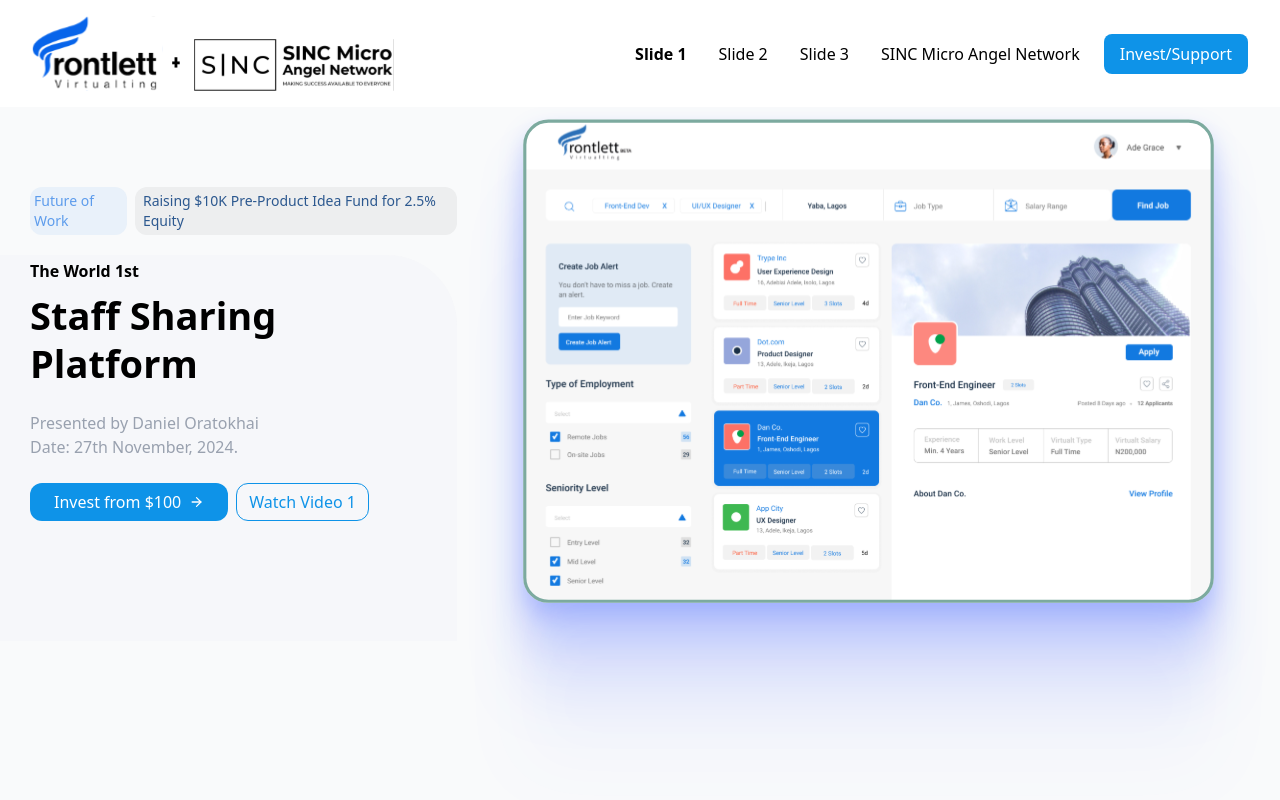
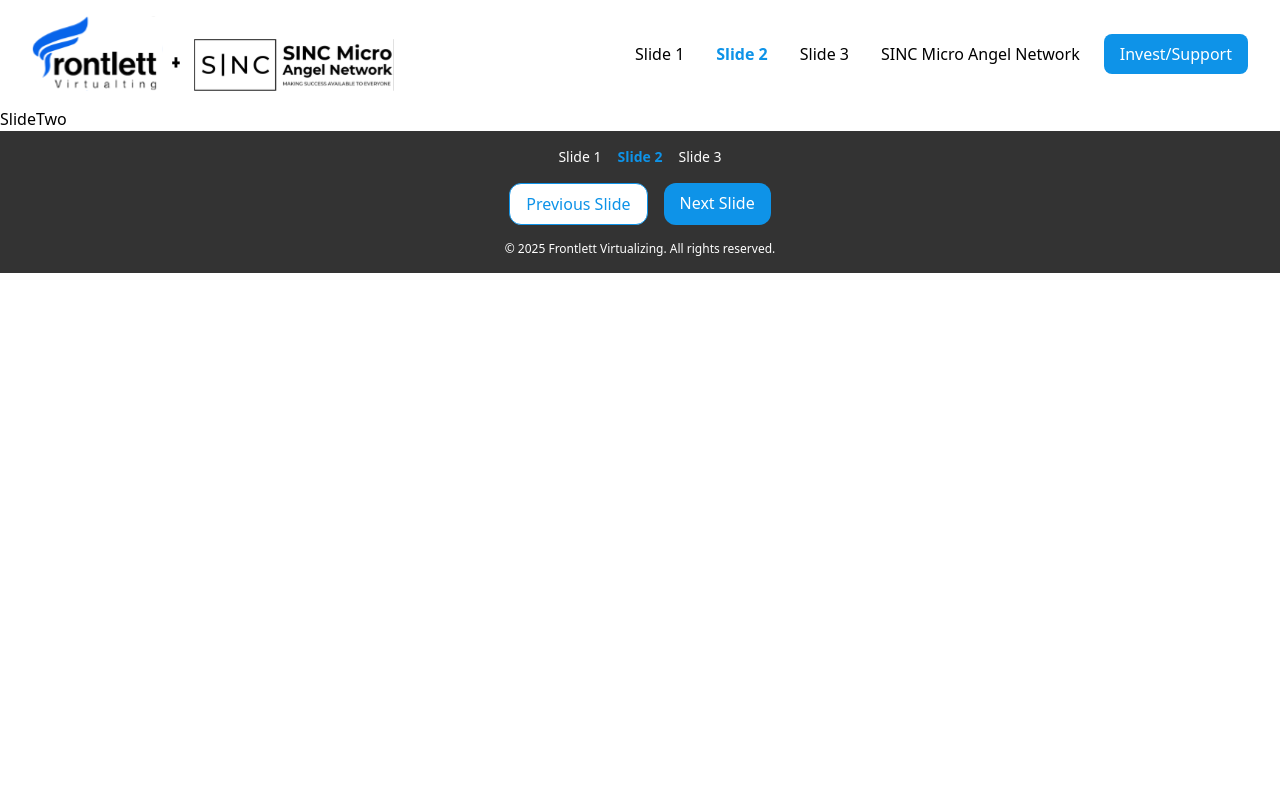
Before and after one commit to boarnerges/pitch-deck, a React (Vite) app: page /slide-two in a window 1280 px wide. Shown: the top 800 px of the page. Built offline with nearby package versions, Linux system fonts and the light colour scheme.

Commit message:
router setup

```diff
--- a/package.json
+++ b/package.json
@@ -13,6 +13,7 @@
     "@tailwindcss/vite": "^4.0.17",
     "react": "^19.0.0",
     "react-dom": "^19.0.0",
+    "react-router-dom": "^7.4.1",
     "tailwindcss": "^4.0.17"
   },
   "devDependencies": {
--- a/src/App.jsx
+++ b/src/App.jsx
@@ -1,49 +1,24 @@
 import React from "react";
-import Navbar from "./components/Navbar";
-import HeroSection from "./components/HeroSection";
-import FeatureSection from "./components/FeatureSection";
-import PricingSection from "./components/PricingSection";
-import "./index.css";
-import ProblemSolutionSection from "./components/ProblemSolutionSection";
-import UserPersonas from "./components/UserPersonas";
-import ProductService from "./components/ProductService";
-import ProductOverview from "./components/ProductOverview";
-import MarketSize from "./components/MarketSize";
-import Technology from "./components/Technology";
-import Business from "./components/Business";
-import Swot from "./components/Swot";
-import Forces from "./components/Forces";
-import Traction from "./components/Traction";
-import Landscape from "./components/landscape";
-import WhyWeDiffer from "./components/WhyWeDiffer";
-import Partners from "./components/Partners";
-import OtherPartners from "./components/OtherPartners";
-import Footer from "./components/Footer";
+import { createBrowserRouter, RouterProvider } from "react-router-dom";
+import Layout from "./pages/Layout";
+import HomePage from "./pages/HomePage";
+import SlideTwo from "./pages/SlideTwo";
+import SlideThree from "./pages/SlideThree";
 
-function App() {
-  return (
-    <div className="bg-gray-50 min-h-screen">
-      <Navbar />
-      <HeroSection />
-      <FeatureSection />
-      <PricingSection />
-      <ProblemSolutionSection />
-      <UserPersonas />
-      <ProductService />
-      <ProductOverview />
-      <MarketSize />
-      <Technology />
-      <Business />
-      <Swot />
-      <Forces />
-      <Traction />
-      <Landscape />
-      <WhyWeDiffer />
-      <Partners />
-      <OtherPartners />
-      <Footer />
-    </div>
-  );
-}
+const router = createBrowserRouter([
+  {
+    path: "/",
+    element: <Layout />,
+    children: [
+      { index: true, element: <HomePage /> },
+      { path: "slide-two", element: <SlideTwo /> },
+      { path: "slide-three", element: <SlideThree /> },
+    ],
+  },
+]);
+
+const App = () => {
+  return <RouterProvider router={router} />;
+};
 
 export default App;
--- a/src/components/Footer.jsx
+++ b/src/components/Footer.jsx
@@ -1,21 +1,56 @@
 import React from "react";
+import { NavLink, useLocation } from "react-router-dom";
+
+const slides = ["/", "/slide-two", "/slide-three"]; // Slide order
 
 const Footer = () => {
+  const location = useLocation();
+  const currentIndex = slides.indexOf(location.pathname);
+
+  const prevSlide = currentIndex > 0 ? slides[currentIndex - 1] : null;
+  const nextSlide =
+    currentIndex < slides.length - 1 ? slides[currentIndex + 1] : null;
+
   return (
-    <div className="bg-[#333333] py-4 ">
-      <div className="flex text-white text-sm font-thin text-base justify-center gap-2 align-center">
-        <p className="">Slide 1</p>
-        <p>Slide 2</p>
-        <p>Slide 3</p>
+    <div className="bg-[#333333] py-4">
+      {/* Slide Navigation */}
+      <div className="flex text-white text-sm font-thin text-base justify-center gap-4">
+        {slides.map((slide, index) => (
+          <NavLink
+            key={index}
+            to={slide}
+            className={({ isActive }) =>
+              isActive ? "text-[#0E93E8] font-semibold" : "text-white"
+            }
+          >
+            Slide {index + 1}
+          </NavLink>
+        ))}
       </div>
-      <div className="py-4 flex justify-center">
-        <p className="flex text-sm py-2 px-4 bg-[#0E93E8] w-fit rounded-xl font-thin text-center text-white justify-center items-center">
-          Next Slide
-        </p>
+
+      {/* Previous & Next Slide Buttons */}
+      <div className="py-4 flex justify-center gap-4">
+        {prevSlide && (
+          <NavLink
+            to={prevSlide}
+            className="py-2 px-4 border border-[#0E93E8] rounded-xl text-[#0E93E8] bg-white font-thin text-center"
+          >
+            Previous Slide
+          </NavLink>
+        )}
+        {nextSlide && (
+          <NavLink
+            to={nextSlide}
+            className="py-2 px-4 bg-[#0E93E8] rounded-xl text-white font-thin text-center"
+          >
+            Next Slide
+          </NavLink>
+        )}
       </div>
-      <div></div>
+
+      {/* Footer Copyright */}
       <p className="text-white font-thin text-xs text-center">
-        2025 Frontlett Virtualizing. All rights reserved.
+        © 2025 Frontlett Virtualizing. All rights reserved.
       </p>
     </div>
   );
--- a/src/components/Navbar.jsx
+++ b/src/components/Navbar.jsx
@@ -1,4 +1,5 @@
 import React, { useState, useEffect, useRef } from "react";
+import { NavLink } from "react-router-dom";
 
 const Navbar = () => {
   const [isOpen, setIsOpen] = useState(false);
@@ -44,19 +45,19 @@
             }`}
           >
             <a
-              href="#"
+              href="/"
               className="block px-4 py-2 text-gray-700 hover:bg-gray-100"
             >
               Slide 1
             </a>
             <a
-              href="#"
+              href="/slide-two"
               className="block px-4 py-2 text-gray-700 hover:bg-gray-100"
             >
               Slide 2
             </a>
             <a
-              href="#"
+              href="/slide-three"
               className="block px-4 py-2 text-gray-700 hover:bg-gray-100"
             >
               Slide 3
@@ -74,12 +75,33 @@
 
           {/* Desktop Navigation (Hidden on Mobile) */}
           <div className="hidden sm:flex justify-items-end space-x-1 xl:space-x-8 text-[12px] lg:text-sm xl:text-base">
-            <a href="#" className="font-semibold text-black ">
+            <NavLink
+              to="/"
+              className={({ isActive }) =>
+                isActive ? "font-semibold text-[#0E93E8]" : " text-black"
+              }
+            >
               Slide 1
-            </a>
-            <a href="#">Slide 2</a>
-            <a href="#">Slide 3</a>
-            <a href="#">SINC Micro Angel Network</a>
+            </NavLink>
+            <NavLink
+              to="/slide-two"
+              className={({ isActive }) =>
+                isActive ? "font-semibold text-[#0E93E8]" : "text-black"
+              }
+            >
+              Slide 2
+            </NavLink>
+            <NavLink
+              to="/slide-three"
+              className={({ isActive }) =>
+                isActive ? "font-semibold text-[#0E93E8]" : "text-black"
+              }
+            >
+              Slide 3
+            </NavLink>
+            <NavLink to="#" className="text-black">
+              SINC Micro Angel Network
+            </NavLink>
           </div>
         </div>
 
--- /dev/null
+++ b/src/components/RevenueInvestment.jsx
@@ -0,0 +1,11 @@
+import React from "react";
+
+const RevenueInvestment = () => {
+  return (
+    <div>
+      <p>Frontlett Virtual</p>
+    </div>
+  );
+};
+
+export default RevenueInvestment;
--- /dev/null
+++ b/src/pages/HomePage.jsx
@@ -0,0 +1,46 @@
+import React from "react";
+import HeroSection from "../components/HeroSection";
+import FeatureSection from "../components/FeatureSection";
+import PricingSection from "../components/PricingSection";
+import "../index.css";
+import ProblemSolutionSection from "../components/ProblemSolutionSection";
+import UserPersonas from "../components/UserPersonas";
+import ProductService from "../components/ProductService";
+import ProductOverview from "../components/ProductOverview";
+import MarketSize from "../components/MarketSize";
+import Technology from "../components/Technology";
+import Business from "../components/Business";
+import Swot from "../components/Swot";
+import Forces from "../components/Forces";
+import Traction from "../components/Traction";
+import Landscape from "../components/landscape";
+import WhyWeDiffer from "../components/WhyWeDiffer";
+import Partners from "../components/Partners";
+import OtherPartners from "../components/OtherPartners";
+import Footer from "../components/Footer";
+
+function HomePage() {
+  return (
+    <div className="bg-gray-50 min-h-screen">
+      <HeroSection />
+      <FeatureSection />
+      <PricingSection />
+      <ProblemSolutionSection />
+      <UserPersonas />
+      <ProductService />
+      <ProductOverview />
+      <MarketSize />
+      <Technology />
+      <Business />
+      <Swot />
+      <Forces />
+      <Traction />
+      <Landscape />
+      <WhyWeDiffer />
+      <Partners />
+      <OtherPartners />
+    </div>
+  );
+}
+
+export default HomePage;
--- /dev/null
+++ b/src/pages/Layout.jsx
@@ -0,0 +1,14 @@
+import { Outlet } from "react-router-dom";
+import Navbar from "../components/Navbar";
+import React from "react";
+import Footer from "../components/Footer";
+
+const Layout = () => (
+  <div>
+    <Navbar />
+    <Outlet />
+    <Footer />
+  </div>
+);
+
+export default Layout;
--- /dev/null
+++ b/src/pages/SlideThree.jsx
@@ -0,0 +1,7 @@
+import React from "react";
+
+const SlideThree = () => {
+  return <div>SlideThree</div>;
+};
+
+export default SlideThree;
--- /dev/null
+++ b/src/pages/SlideTwo.jsx
@@ -0,0 +1,7 @@
+import React from "react";
+
+const SlideTwo = () => {
+  return <div>SlideTwo</div>;
+};
+
+export default SlideTwo;
```
Also changed, not shown: 1 other file (tests, documents, lock files or other folders).
